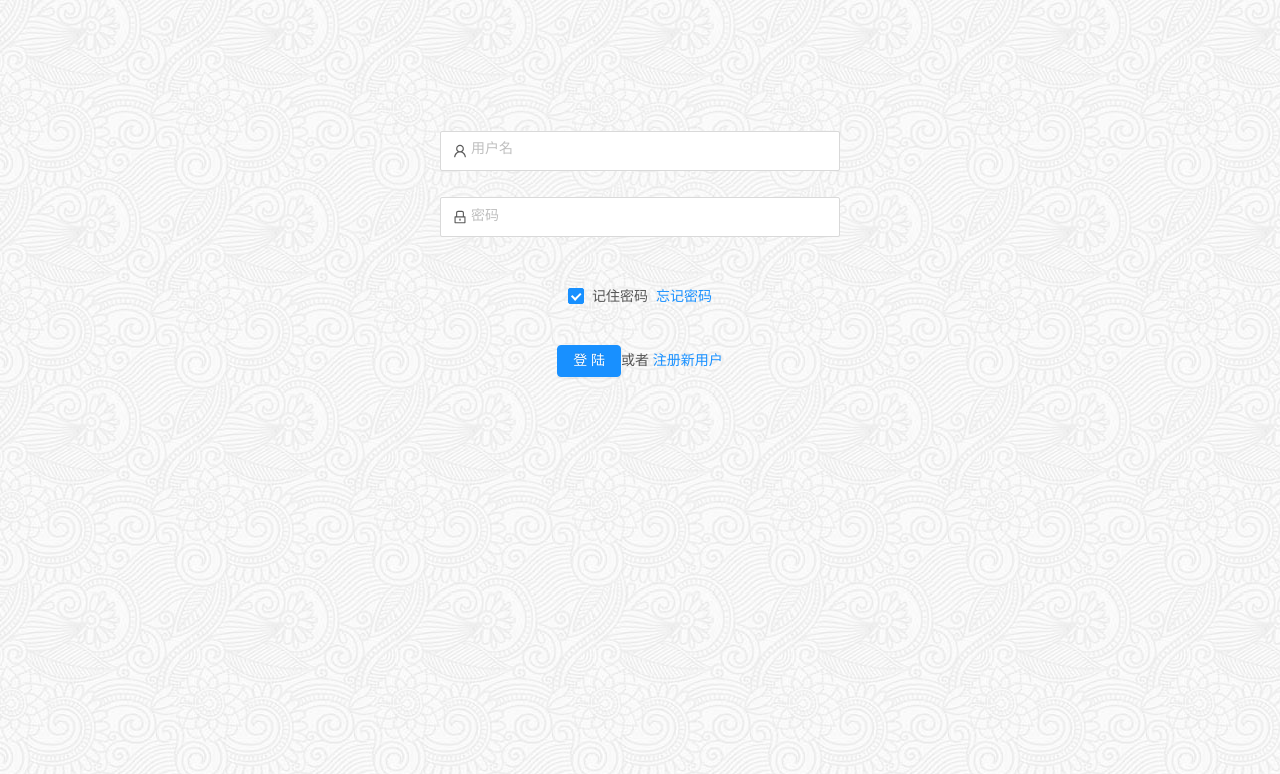
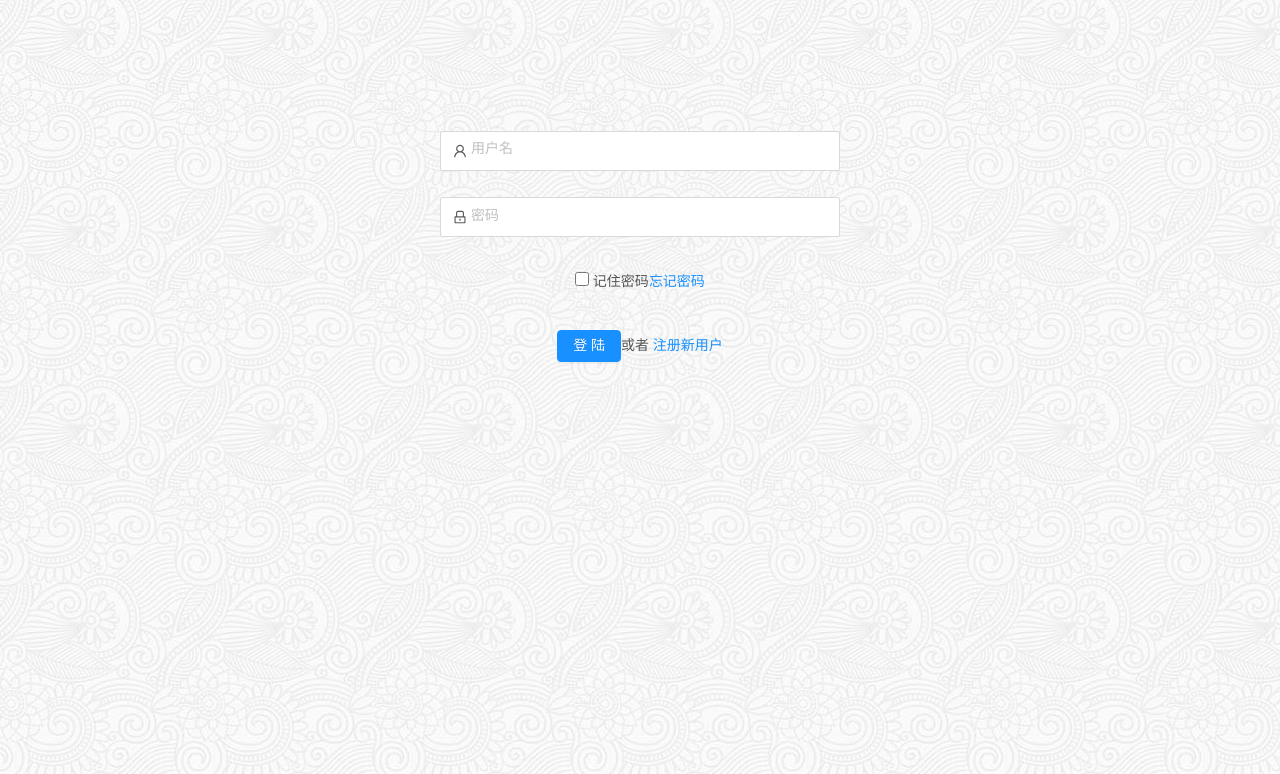
Before and after one commit to HZ-React/react, a React app: page /#/login in a window 1280 px wide. Shown: the top 774 px of the page. Built offline with nearby package versions, Linux system fonts and the light colour scheme.

Commit message:
解决login警告

```diff
--- a/src/pages/Login/index.js
+++ b/src/pages/Login/index.js
@@ -1,5 +1,5 @@
 import React, { Component } from 'react';
-import { Form, Input, Button, Checkbox ,message} from 'antd';
+import { Form, Input, Button ,message} from 'antd';
 import { UserOutlined, LockOutlined } from '@ant-design/icons';
 import {Link} from 'react-router-dom'
 import login from '../../api/login'
@@ -10,7 +10,7 @@ class Login extends Component {
     this.state = {  }
   }
   onFinish=(e)=>{
-    console.log(e)
+    console.log(this.refs.checkbox.checked)
       login(e)
       .then(res=>{
         if(res.code){return message.error('用户名或密码错误')}
@@ -58,9 +58,7 @@ class Login extends Component {
           />
         </Form.Item>
         <Form.Item>
-          <Form.Item name="remember" valuePropName="checked" noStyle>
-            <Checkbox>记住密码</Checkbox>
-          </Form.Item>
+          <input type="checkbox" ref="checkbox"/> 记住密码
 
           <a className="login-form-forgot" href={ window.location.href }>
             忘记密码
```
